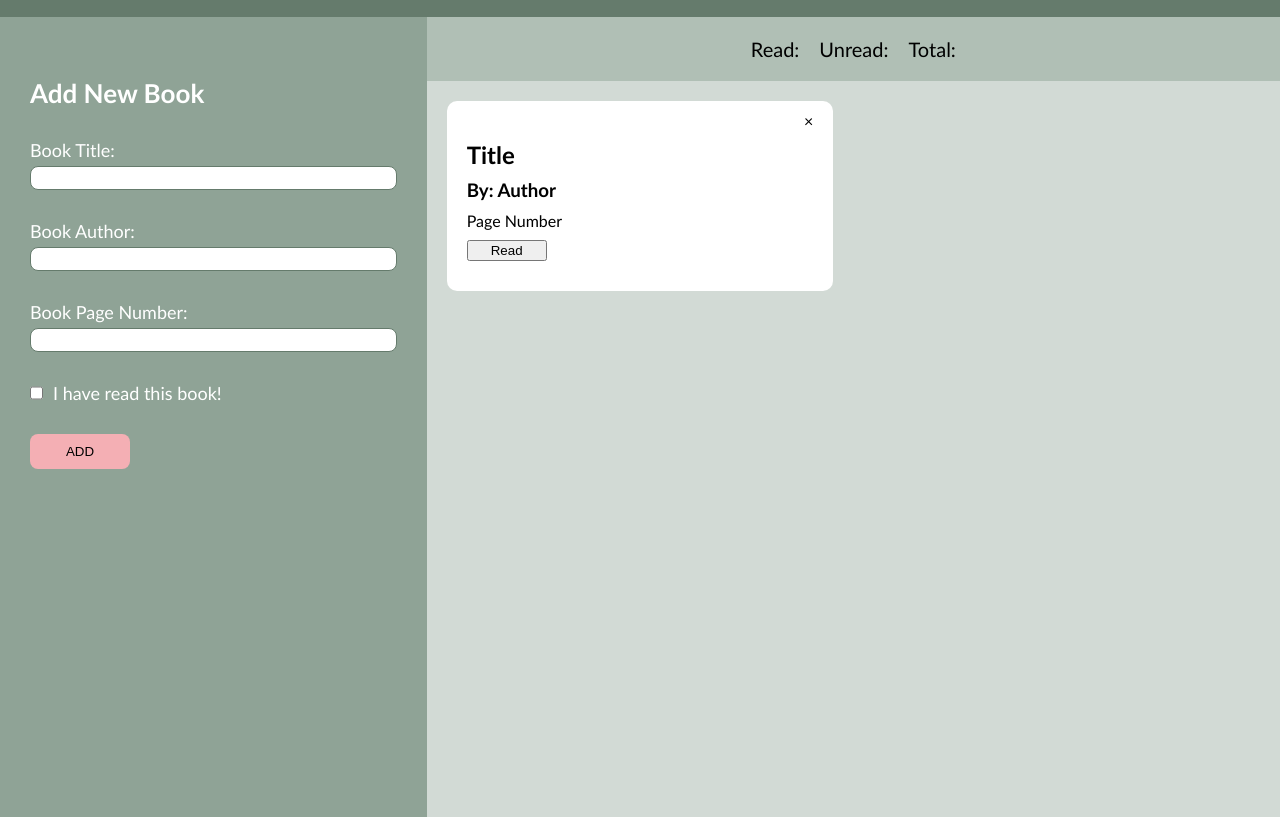
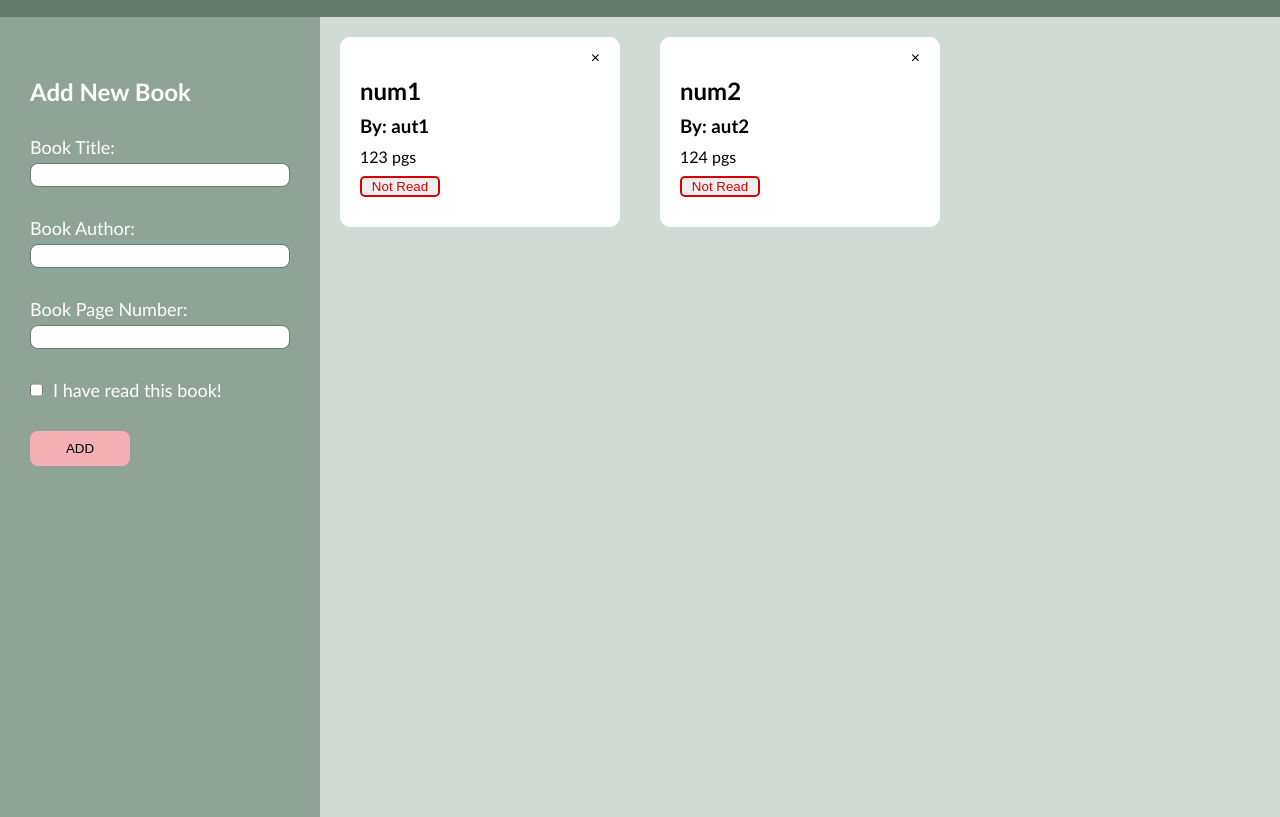
Before and after one commit to connieyzhu/odin-library, a plain HTML site: page index.html in a window 1280 px wide. Both pictures are taken after a click on the button "Read". Shown: the part 83-900 px from the top of the page. Drawn offline with Linux system fonts and the light colour scheme.

Commit message:
Fix deletion, change read status, small tweaks

```diff
--- a/index.html
+++ b/index.html
@@ -35,27 +35,11 @@
                 <button type="submit">ADD</button>
             </form>
         </div>
+        <div id="library">
+
+        </div>
         <div class="main">
-            <div class="stats">
-                <div class="read_stat">
-                    <p>Read: </p>
-                </div>
-                <div class="unread_stat">
-                    <p>Unread: </p>
-                </div>
-                <div class="total_stat">
-                    <p>Total: </p>
-                </div>
-            </div>
-            <div id="library">
-                <div class="card">
-                    <span class="close">&times;</span>
-                    <h2>Title</h2>
-                    <h3>By: Author</h3>
-                    <p>Page Number</p>
-                    <button>Read</button>
-                </div>
-            </div>
+
         </div>
     </div>
 </body>
--- a/objconstr.js
+++ b/objconstr.js
@@ -1,6 +1,8 @@
 const myLibrary = [];
+const cardLibrary = [];
 const libraryContainer = document.getElementById('library');
 let form = document.getElementById('addBookForm');
+let spanID = 0;
 
 function Book(title, author, pages, hasRead){
     this.title = title;
@@ -12,16 +14,6 @@ function Book(title, author, pages, hasRead){
     }
 }
 
-function displayLibrary(){
-  for(book in myLibrary){
-    console.log('book');
-    const card = document.createElement('div');
-    card.className = 'card';
-    card.textContent = 'hi';
-    libraryContainer.appendChild(card);
-  }
-}
-
 form.addEventListener('submit', (e) => {
   e.preventDefault();
 
@@ -29,8 +21,6 @@ form.addEventListener('submit', (e) => {
   let author = document.getElementById('author').value;
   let pages = document.getElementById('pages').value;
   let hasRead = document.getElementById('read').checked;
-
-  console.log(hasRead);
 
   const book = new Book(title, author, pages, hasRead);
   addBookToLibrary(book);
@@ -42,17 +32,21 @@ function createCard(book){
   const card = document.createElement('div');
   card.className = 'card';
 
+  spanID++;
   const close = document.createElement('span');
+  close.className = 'close';
+  close.setAttribute('id', `${spanID}`)
+  close.setAttribute('onclick', 'deleteBook(this); return false;')
   close.innerHTML = '&times;';
 
   const bookTitle = document.createElement('h2');
   bookTitle.textContent = book.title;
 
   const bookAuthor = document.createElement('h3');
-  bookAuthor.textContent = book.author;
+  bookAuthor.textContent = 'By: ' + book.author;
 
   const pageNum = document.createElement('p');
-  pageNum.textContent = book.pages;
+  pageNum.textContent = book.pages + ' pgs';
 
   const readStatus = document.createElement('button');
   if(book.hasRead){
@@ -63,7 +57,10 @@ function createCard(book){
     readStatus.textContent = 'Not Read';
   }
 
+  readStatus.setAttribute('onclick', 'changeReadStatus(this); return false;')
+
   card.append(close, bookTitle, bookAuthor, pageNum, readStatus);
+  cardLibrary.push(card);
   return card;
 
 }
@@ -73,3 +70,33 @@ function addBookToLibrary(book){
   let newBook = createCard(book);
   libraryContainer.appendChild(newBook);
 }
+
+function deleteBook(btn){
+  let nodeList = document.querySelectorAll('.card');
+  let btnNodeList = btn.parentNode;
+  let index;
+  console.log(btn.id);
+  for(i = 0; i < cardLibrary.length; i++){
+    if(cardLibrary[i].firstChild.id == btn.id){
+      index = i;
+    }
+  }
+  btn.parentNode.remove();
+  cardLibrary.splice(index, 1);
+  myLibrary.splice(index, 1);
+}
+
+function changeReadStatus(btn){
+  if(btn.className == 'read'){
+    btn.className = 'not_read';
+    btn.textContent = 'Not Read';
+  }else{
+    btn.className = 'read';
+    btn.textContent = 'Read';
+  }
+}
+
+const book1 = new Book ('num1', 'aut1', 123, true);
+const book2 = new Book ('num2', 'aut2', 124, false);
+addBookToLibrary(book1);
+addBookToLibrary(book2);
--- a/style.css
+++ b/style.css
@@ -30,8 +30,8 @@ body{
 
 .body{
     display: grid;
-    grid-template-columns: 1fr 2fr;
-    grid-template-rows: 1fr;
+    grid-template-columns: 1fr 3fr;
+    grid-template-rows: 100px;
     font-family: 'Gill Sans', 'Gill Sans MT', Calibri, 'Trebuchet MS', sans-serif;
 }
 
@@ -55,7 +55,7 @@ form{
 }
 
 form h2{
-    font-size: 26px;
+    font-size: 24px;
 }
 
 form label{
@@ -82,19 +82,10 @@ form button{
     gap: 10px;
 }
 
-.stats{
-    background-color: #B0BFB5;
-    font-size: 20px;
-    padding: 20px;
-    display: flex;
-    justify-content: center;
-    gap: 20px;
-}
-
 #library{
     background-color: #D2DAD5;
     display: grid;
-    grid-template-columns: 1fr 1fr;
+    grid-template-columns: 1fr 1fr 1fr;
 }
 
 .card{
@@ -116,4 +107,15 @@ form button{
 
 .card button{
     width: 80px;
+    border-radius: 5px;
 }
+
+.read{
+    border: 2px solid #0ed900;
+    color: #0ed900
+}
+
+.not_read{
+    border: 2px solid #d90000;
+    color: #d90000;
+}
```
